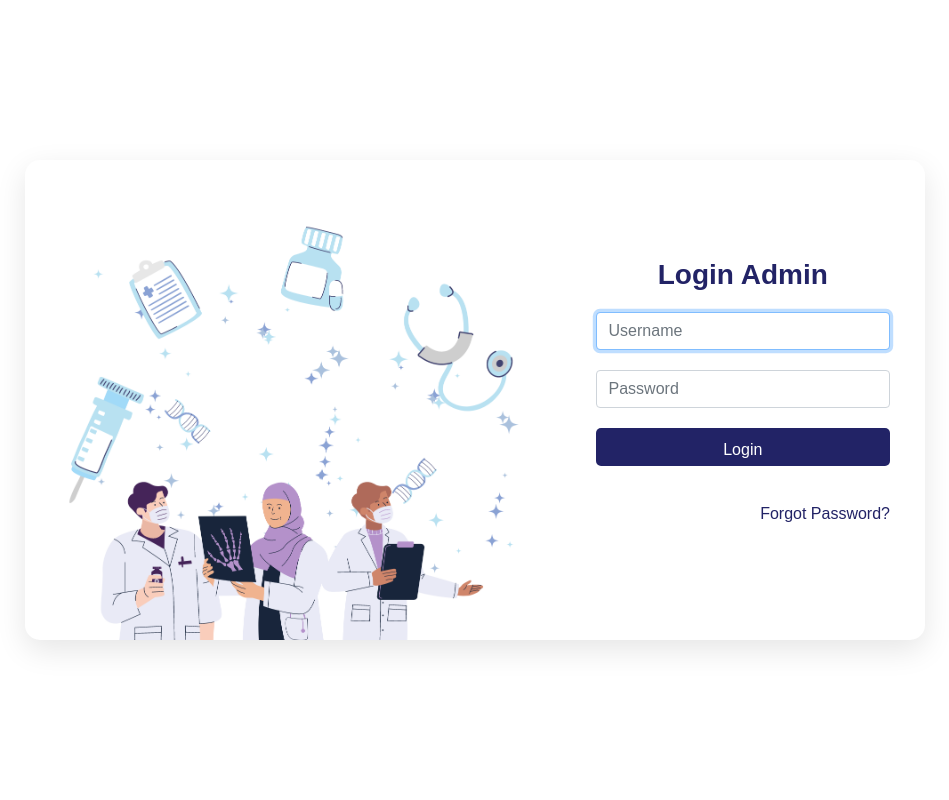
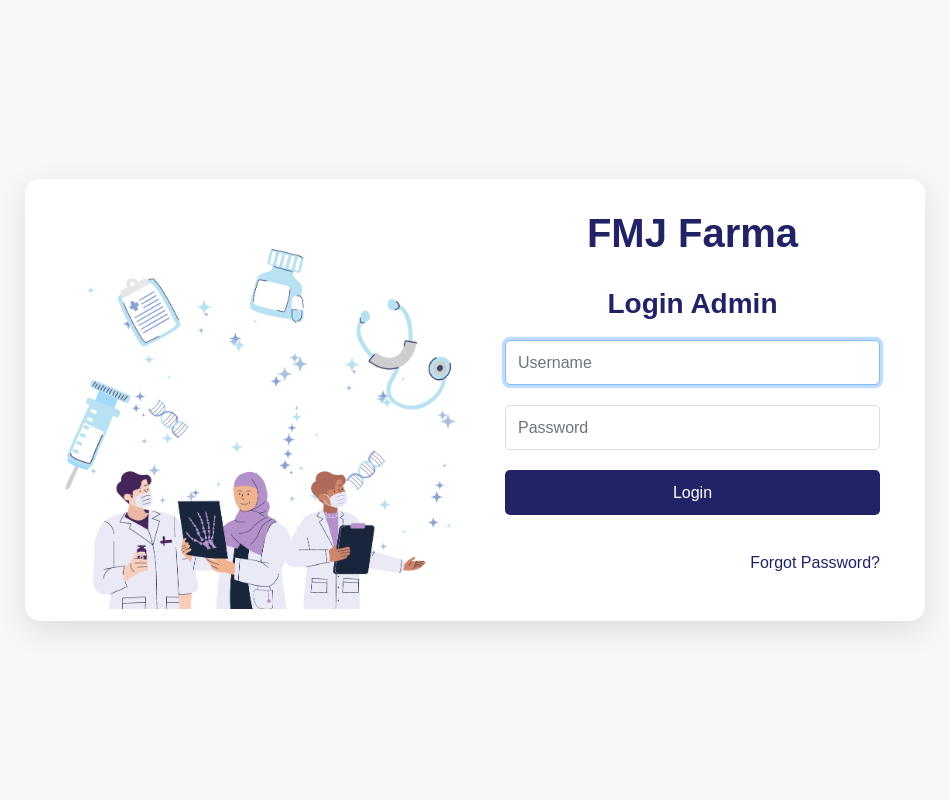
Before and after one commit to Firmansyhabdl/prakweb, a PHP site: page /login.php in a window 1280 px wide. Shown: the whole page, without its empty margins (165-1114 px from the left). Run offline with PHP 8.4, Linux system fonts and the light colour scheme.

Commit message:
fmj farma h3

```diff
--- a/login.php
+++ b/login.php
@@ -29,12 +29,12 @@ if (isset($_POST['login'])) {
 <html lang="en">
 <head>
     <meta charset="UTF-8">
-    <title>Login Admin</title>
+    <title>Login Admin - FMJ Farma</title>
     <link rel="icon" type="image/png" href="assets/img/favicon.ico">
     <link href="https://maxcdn.bootstrapcdn.com/bootstrap/4.5.2/css/bootstrap.min.css" rel="stylesheet">
     <style type="text/css">
         body {
-            background: white;
+            background: #f7f7f7;
             height: 100vh;
             display: flex;
             justify-content: center;
@@ -53,14 +53,11 @@ if (isset($_POST['login'])) {
             max-width: 100%;
         }
         .login-image {
-            background: url('assets/img/login.png') no repeat center;
-            background-size: cover;
-            width: 90%;
-			height: 60%;
+            width: 50%;
+            height: auto;
         }
         .login-form {
-            padding: 0px;
-			padding-right: 20px;
+            padding: 30px;
             width: 50%;
         }
         .login-form h3 {
@@ -70,6 +67,10 @@ if (isset($_POST['login'])) {
         }
         .form-control {
             margin-bottom: 20px;
+            height: 45px;
+            border-radius: 5px;
+            box-shadow: none;
+            border: 1px solid #ddd;
         }
         .btn-primary {
             background-color: #222366;
@@ -79,9 +80,10 @@ if (isset($_POST['login'])) {
             border-radius: 5px;
             color: white;
             font-size: 16px;
+            transition: background-color 0.3s;
         }
         .btn-primary:hover {
-            background-color: #444;
+            background-color: #1a1a56;
         }
         .form-group a {
             display: block;
@@ -92,18 +94,27 @@ if (isset($_POST['login'])) {
         .form-group a:hover {
             text-decoration: underline;
         }
+        .brand {
+            text-align: center;
+            margin-bottom: 30px;
+        }
+        .brand h1 {
+            font-size: 2.5em;
+            font-weight: bold;
+            color: #222366;
+        }
     </style>
 </head>
 <body>
-
     <div class="container">
-	<div class="login-image">
-            <img src="assets/img/login.png" class="login-image">
-        </div>
+        <img src="assets/img/login.png" alt="Login Image" class="login-image">
         <div class="login-form">
+            <div class="brand">
+                <h1>FMJ Farma</h1>
+            </div>
             <h3 class="text-center">Login Admin</h3>
             <?php if (isset($error)) : ?>
-                <p style="color: red;font-style: italic;">Username / Password Salah!</p>
+                <p style="color: red; font-style: italic;">Username / Password Salah!</p>
             <?php endif; ?>
             <form action="" method="post">
                 <div class="form-group">
```
